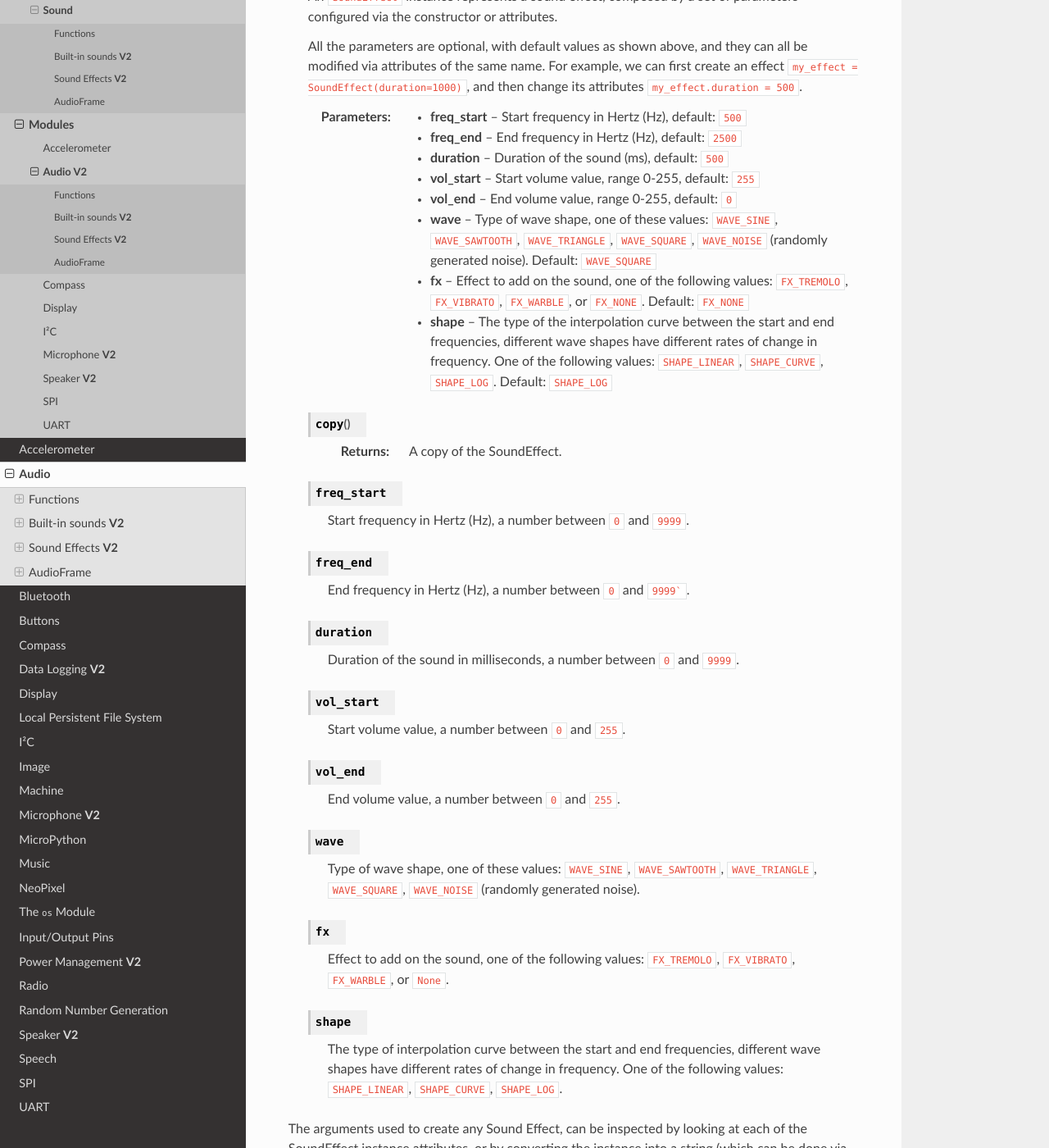
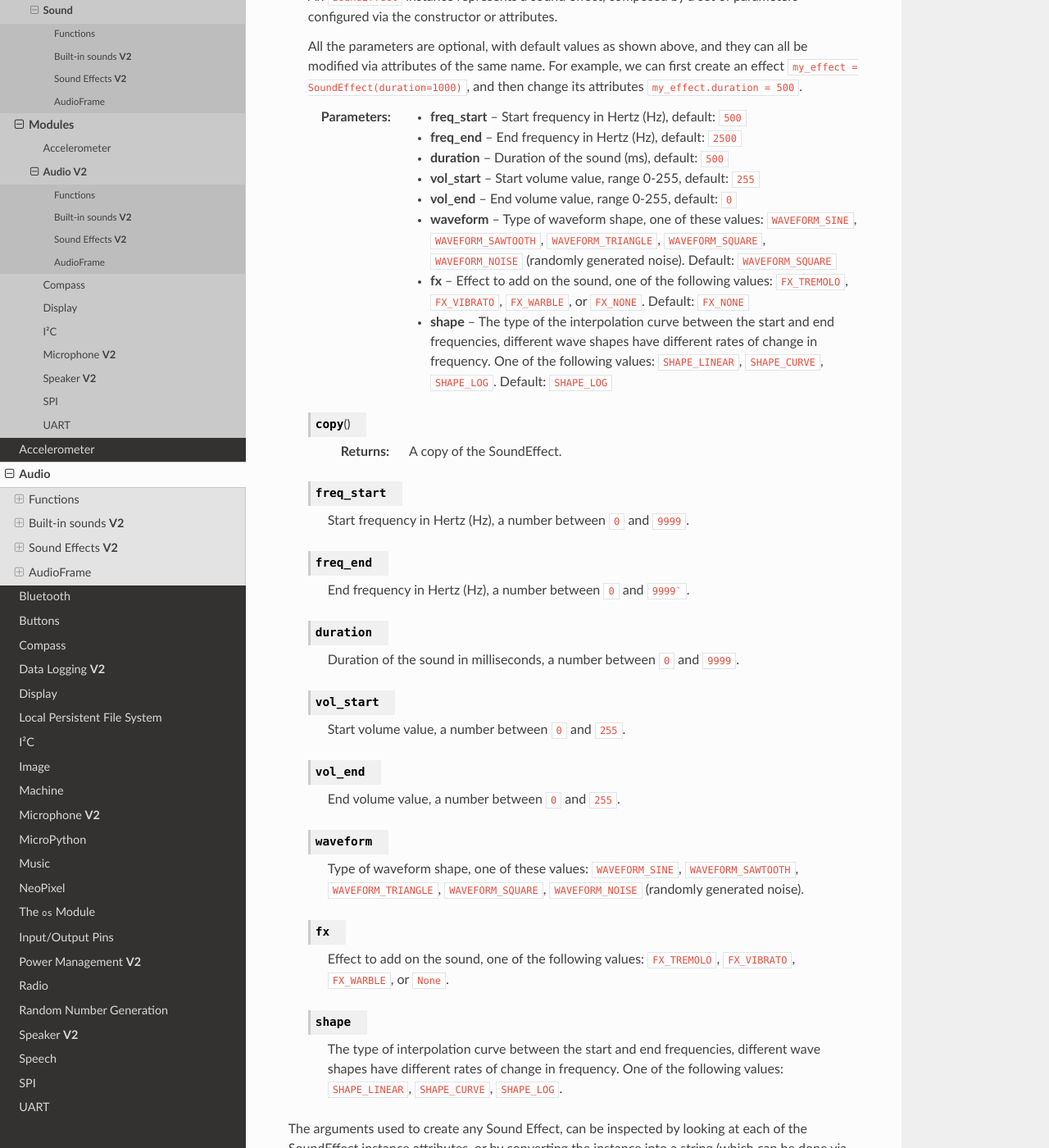
Before and after one commit to bbcmicrobit/micropython, a Sphinx documentation site: the page built from docs/audio.rst, in a window 1280 px wide and 1400 px high, scrolled down 2417 px. Shown: the whole window at 82% size. Built offline with Sphinx 7.4.7 and the Read the Docs theme 2.0.0, drawn with Linux system fonts in a browser that asks for light colours; pages that are not in the unit, such as notebooks, are missing from menus; some of the changed text lies outside the part shown.

Commit message:
docs: Rename wave->waveform from SoundEffect.

```diff
--- a/docs/audio.rst
+++ b/docs/audio.rst
@@ -114,7 +114,7 @@ Sound Effects **V2**
 ====================
 
 .. py:class::
-    SoundEffect(freq_start=500, freq_end=2500, duration=500, vol_start=255, vol_end=0, wave=WAVE_SQUARE, fx=FX_NONE, shape=SHAPE_LOG)
+    SoundEffect(freq_start=500, freq_end=2500, duration=500, vol_start=255, vol_end=0, waveform=WAVEFORM_SQUARE, fx=FX_NONE, shape=SHAPE_LOG)
 
     An ``SoundEffect`` instance represents a sound effect, composed by a set of
     parameters configured via the constructor or attributes.
@@ -129,9 +129,10 @@ Sound Effects **V2**
     :param duration: Duration of the sound (ms), default: ``500``
     :param vol_start: Start volume value, range 0-255, default: ``255``
     :param vol_end: End volume value, range 0-255, default: ``0``
-    :param wave: Type of wave shape, one of these values: ``WAVE_SINE``,
-        ``WAVE_SAWTOOTH``, ``WAVE_TRIANGLE``, ``WAVE_SQUARE``,
-        ``WAVE_NOISE`` (randomly generated noise). Default: ``WAVE_SQUARE``
+    :param waveform: Type of waveform shape, one of these values:
+        ``WAVEFORM_SINE``, ``WAVEFORM_SAWTOOTH``, ``WAVEFORM_TRIANGLE``,
+        ``WAVEFORM_SQUARE``, ``WAVEFORM_NOISE`` (randomly generated noise).
+        Default: ``WAVEFORM_SQUARE``
     :param fx: Effect to add on the sound, one of the following values:
         ``FX_TREMOLO``, ``FX_VIBRATO``, ``FX_WARBLE``, or ``FX_NONE``.
         Default: ``FX_NONE``
@@ -165,11 +166,11 @@ Sound Effects **V2**
 
         End volume value, a number between ``0`` and ``255``.
 
-    .. py:attribute:: wave
+    .. py:attribute:: waveform
 
-        Type of wave shape, one of these values: ``WAVE_SINE``,
-        ``WAVE_SAWTOOTH``, ``WAVE_TRIANGLE``, ``WAVE_SQUARE``,
-        ``WAVE_NOISE`` (randomly generated noise).
+        Type of waveform shape, one of these values: ``WAVEFORM_SINE``,
+        ``WAVEFORM_SAWTOOTH``, ``WAVEFORM_TRIANGLE``, ``WAVEFORM_SQUARE``,
+        ``WAVEFORM_NOISE`` (randomly generated noise).
 
     .. py:attribute:: fx
 
@@ -193,7 +194,7 @@ For example, with the :doc:`REPL </devguide/repl>` you can inspect the
 default SoundEffects::
 
     >>> print(audio.SoundEffect())
-    SoundEffect(freq_start=500, freq_end=2500, duration=500, vol_start=255, vol_end=0, wave=WAVE_SQUARE, fx=FX_NONE, shape=SHAPE_LOG)
+    SoundEffect(freq_start=500, freq_end=2500, duration=500, vol_start=255, vol_end=0, waveform=WAVE_SQUARE, fx=FX_NONE, shape=SHAPE_LOG)
 
 This format is "human readable", which means it is easy for us to read,
 and it looks very similar to the code needed to create that SoundEffect,
```
Also changed, not shown: 1 other file.
